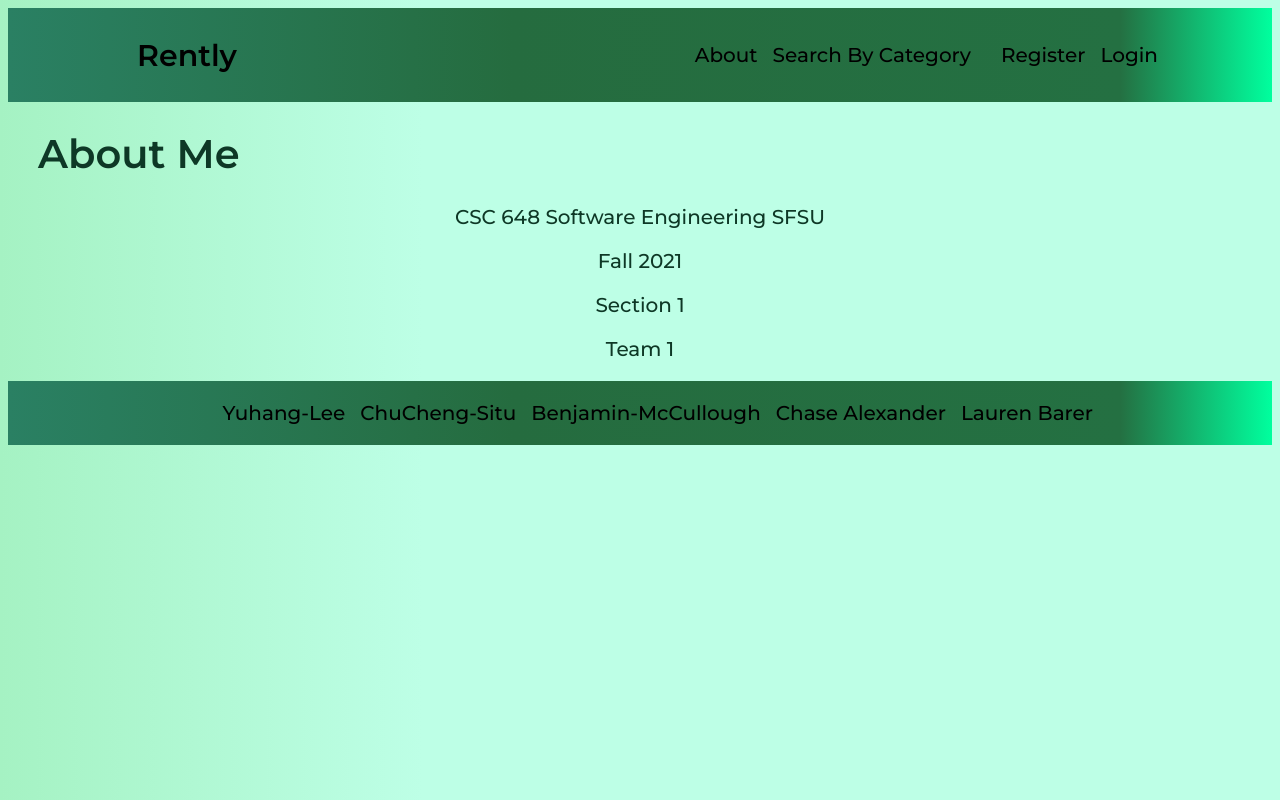
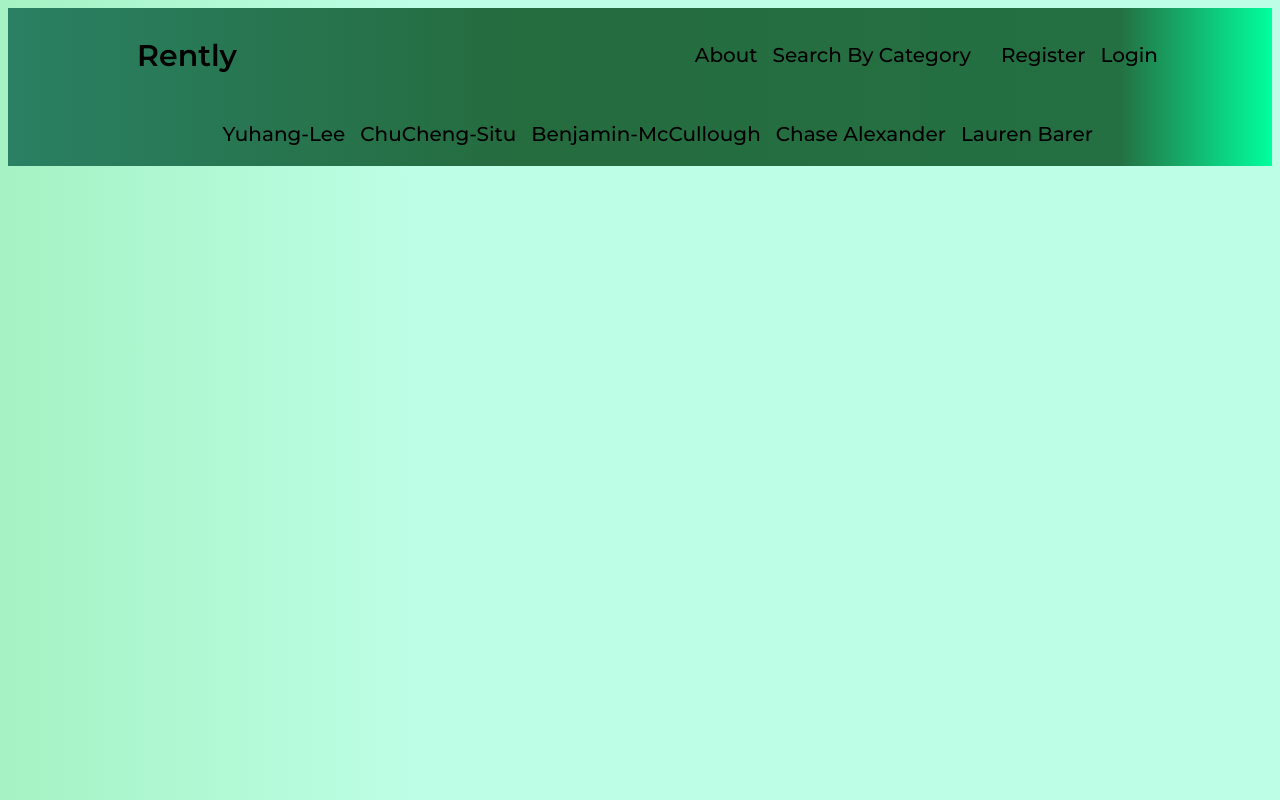
Before and after one commit to CalDevC/Rently, a React (Create React App) app in the folder application/react-app/: page /about in a window 1280 px wide. Built offline with nearby package versions, Linux system fonts and the light colour scheme.

Commit message:
Final CSS changes

```diff
--- a/application/react-app/src/CSS/MainNavigation.module.css
+++ b/application/react-app/src/CSS/MainNavigation.module.css
@@ -35,4 +35,5 @@ a {
 
 a:hover{
   text-shadow: 1px 1px 2px lightgray;
+  cursor: pointer;
 }
--- a/application/react-app/src/Components/AboutNav.js
+++ b/application/react-app/src/Components/AboutNav.js
@@ -8,11 +8,6 @@ import styles from '../CSS/profiles.module.css';
 function AboutNav() {
   return (
     <header>
-      <h1 className={styles.about}>About Me</h1>
-      <p className={styles.about}> CSC 648 Software Engineering SFSU </p>
-      <p className={styles.about}> Fall 2021 </p>
-      <p className={styles.about}> Section 1 </p>
-      <p className={styles.about}>Team 1</p>
       <nav>
         <ul className={classes.ul}>
           <li>
```
